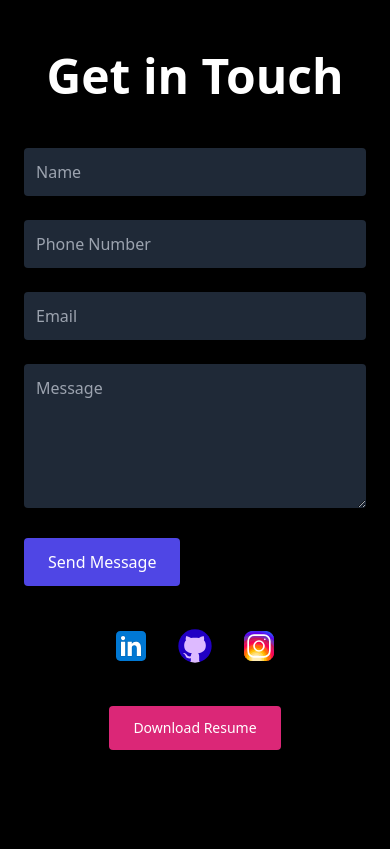
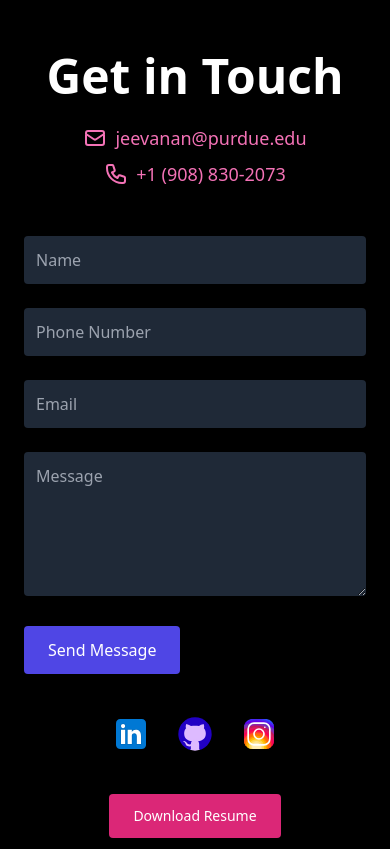
Before and after one commit to sethjkamal/portfolio, a React (Vite) app: page / in a window 390 px wide. Shown: the part 6620-7469 px from the top of the page. Built offline with nearby package versions, Linux system fonts and the light colour scheme.

Commit message:
added email and phone number

```diff
--- a/src/App.jsx
+++ b/src/App.jsx
@@ -2,6 +2,7 @@ import React from 'react'
 import Navbar from './components/Navbar'
 import FloatingLayer from './components/FloatingLayer'
 import { motion } from 'framer-motion';
+import { HiOutlineMail, HiOutlinePhone } from 'react-icons/hi';
 
 export default function App() {
   return (
@@ -274,7 +275,22 @@ export default function App() {
 
       <section id="contact" className="min-h-screen px-6 py-20 bg-black text-white border-t border-gray-800">
   <div className="text-center mb-12">
-    <h1 className="text-5xl font-bold">Get in Touch</h1>
+    <h1 className="text-5xl font-bold mb-6">Get in Touch</h1>
+
+    <div className="flex flex-col items-center gap-2 text-gray-300 text-lg">
+      <div className="flex items-center gap-2">
+        <HiOutlineMail className="text-pink-400 text-2xl" />
+        <a href="mailto:jeevanan@purdue.edu" className="hover:underline text-pink-400">
+          jeevanan@purdue.edu
+        </a>
+      </div>
+      <div className="flex items-center gap-2">
+        <HiOutlinePhone className="text-pink-400 text-2xl" />
+        <a href="tel:+19088302073" className="hover:underline text-pink-400">
+          +1 (908) 830-2073
+        </a>
+      </div>
+    </div>
   </div>
 
   <motion.div
```
